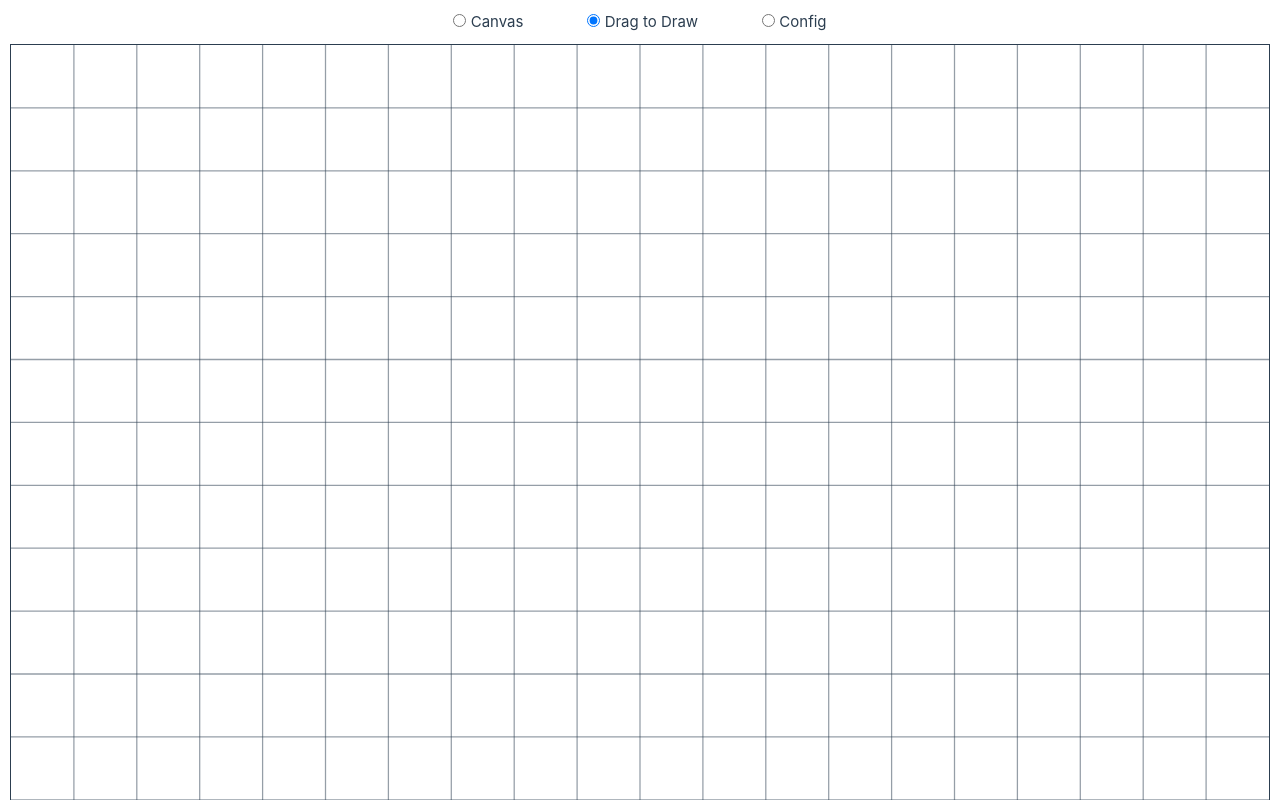
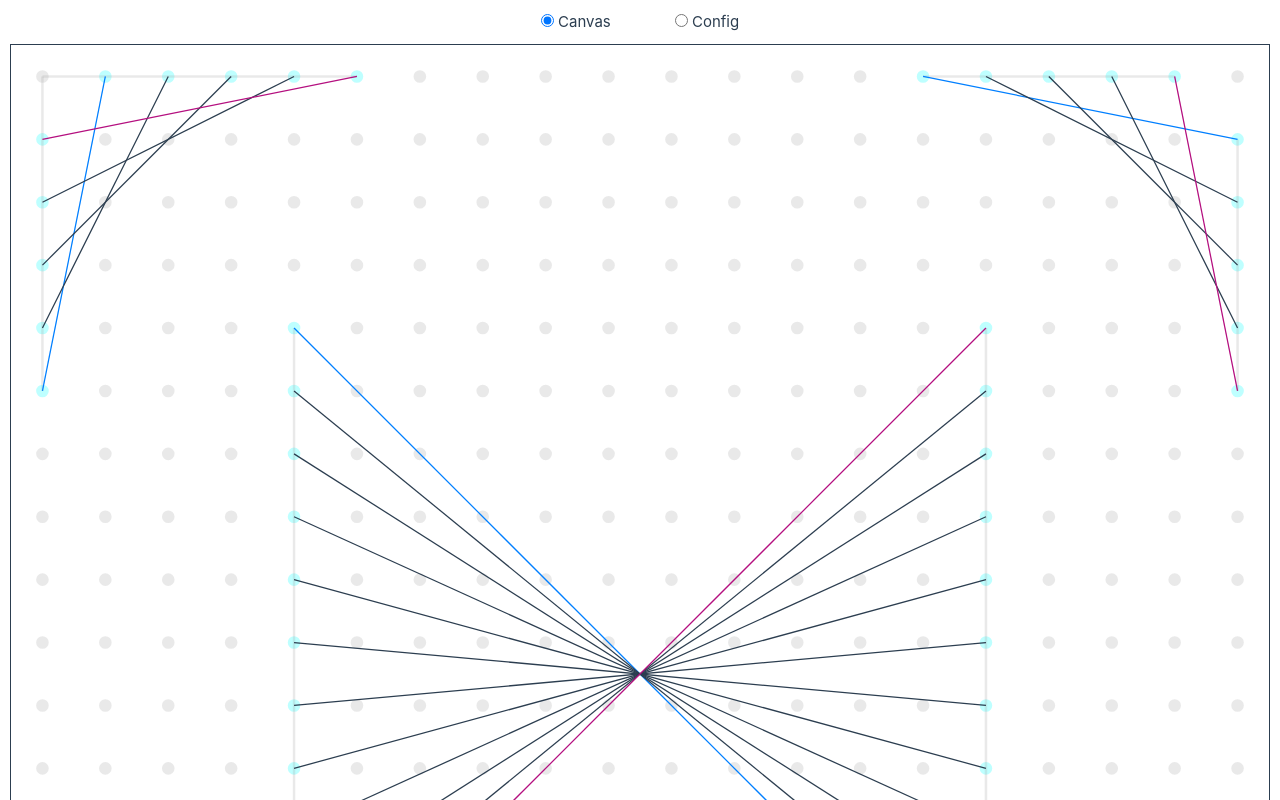
Before and after one commit to Alex-CS/stitch, a Vue app: page / in a window 1280 px wide. Shown: the top 800 px of the page. Built offline with nearby package versions, Linux system fonts and the light colour scheme.

Commit message:
Integrate DragDraw events and props

```diff
--- a/src/App.vue
+++ b/src/App.vue
@@ -10,7 +10,6 @@ import {
 import { CURVE_TYPES } from '@/constants';
 
 import StitchCanvas from './components/StitchCanvas.vue';
-import DragDraw from './components/StitchDragDrawSVG.vue';
 import StitchMultiCurve from './components/StitchMultiCurve.vue';
 import StitchMultiCurveControls from './components/StitchMultiCurveControls.vue';
 
@@ -18,7 +17,6 @@ import StitchMultiCurveControls from './components/StitchMultiCurveControls.vue'
 export default defineComponent({
   name: 'App',
   components: {
-    DragDraw,
     StitchCanvas,
     StitchMultiCurve,
     StitchMultiCurveControls,
@@ -46,7 +44,7 @@ export default defineComponent({
         showSpines: false,
         center: new Point(size / 2, size / 2),
       },
-      mode: 'drag-draw',
+      mode: 'canvas',
     };
   },
   computed: {
@@ -72,15 +70,6 @@ export default defineComponent({
         v-model="mode"
         type="radio"
         name="mode"
-        value="drag-draw"
-      >
-      Drag to Draw
-    </label>
-    <label>
-      <input
-        v-model="mode"
-        type="radio"
-        name="mode"
         value="config"
       >
       Config
@@ -88,13 +77,8 @@ export default defineComponent({
   </div>
   <StitchCanvas
     v-if="mode === 'canvas'"
+    show-dots
     debug-mode
-  />
-  <DragDraw
-    v-else-if="mode === 'drag-draw'"
-    style="border: solid 1px currentColor;"
-    snap-to-grid
-    show-grid
   />
   <template v-else>
     <svg :width="size" :height="size">
--- a/src/components/StitchCanvas.vue
+++ b/src/components/StitchCanvas.vue
@@ -86,12 +86,12 @@ export default defineComponent({
   },
   props: {
     // How many dots to show per row/column
-    resolution: {
+    gridDensity: {
       type: Number,
       default: 20,
     },
     // Whether to show the dots or not
-    hideDots: Boolean,
+    showDots: Boolean,
     debugMode: Boolean,
   },
   data() {
@@ -108,7 +108,7 @@ export default defineComponent({
   },
   computed: {
     gridSeparation() {
-      return this.size / this.resolution;
+      return this.size / this.gridDensity;
     },
   },
   mounted() {
@@ -119,7 +119,7 @@ export default defineComponent({
   methods: {
     initDebugMode() {
       this.lines.push(...getDebugLines(
-        this.resolution,
+        this.gridDensity,
         this.gridSeparation,
       ));
 
@@ -168,14 +168,17 @@ export default defineComponent({
 
 <template>
   <StitchDragDrawSVG
+    @line-drawn="lines.push($event)"
   >
+    <template v-if="showDots" #behind>
       <StitchGridDots
         :grid-size="size"
-      :grid-density="resolution"
+        :grid-density="gridDensity"
         :debug-mode="debugMode"
         :stitched-points="stitchedPoints"
         @add-line="addSpine"
       />
+    </template>
 
     <StitchCanvasSpines
       :lines="lines"
@@ -202,6 +205,7 @@ export default defineComponent({
 
 .svg-canvas {
   overflow: visible;
+  border: solid 1px currentColor;
 }
 
 line {
--- a/src/components/StitchDragDrawSVG.vue
+++ b/src/components/StitchDragDrawSVG.vue
@@ -45,6 +45,10 @@ export default defineComponent({
     StitchMagnetPoint,
   },
   props: {
+    size: {
+      type: Number,
+      default: 1000,
+    },
     // The number of grid squares to divide each dimension into
     gridDensity: {
       type: Number,
@@ -60,7 +64,6 @@ export default defineComponent({
   },
   data() {
     return {
-      gridSize: 1000,
       currentLine: null as Line | null,
       cursorExactCoords: { x: 0, y: 0 }, // unmodified svg coordinates of the cursor
     };
@@ -72,7 +75,7 @@ export default defineComponent({
     },
 
     gridSeparation(): number {
-      return this.gridSize / this.gridDensity;
+      return this.size / this.gridDensity;
     },
 
     snapMode(): SnapMode {
@@ -231,7 +234,7 @@ export default defineComponent({
 
 <template>
   <svg
-    :viewBox="`0 0 ${gridSize} ${gridSize}`"
+    :viewBox="`0 0 ${size} ${size}`"
     :class="{
       drawing: isDrawing,
     }"
@@ -239,6 +242,8 @@ export default defineComponent({
     v-on="currentStateEvents"
     @mousemove.passive="cursorMoved"
   >
+    <slot name="behind" />
+
     <StitchGridLines
       v-if="showGrid"
       :grid-density="gridDensity"
```
Lines whose indentation alone changed are shown as unchanged.
